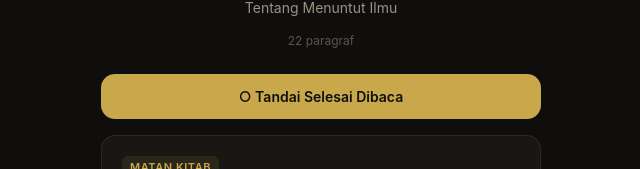
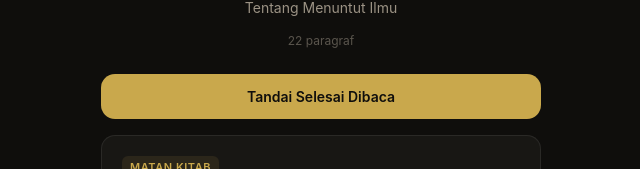
Before and after one commit to sabenihcode/Kitab, a React (Vite) app: page /bab/1 in a window 1280 px wide. Shown: the part 177-346 px from the top of the page, without its empty margins (319-959 px from the left). Built offline with nearby package versions, Linux system fonts and the light colour scheme.

Commit message:
Update BabDetailPage.tsx

```diff
--- a/src/pages/BabDetailPage.tsx
+++ b/src/pages/BabDetailPage.tsx
@@ -166,7 +166,7 @@ export const BabDetailPage = () => {
           onClick={() => toggleComplete(bab.id)}
           aria-pressed={done}
         >
-          {done ? '✓ Selesai Dibaca' : '○ Tandai Selesai Dibaca'}
+          {done ? 'Selesai Dibaca' : 'Tandai Selesai Dibaca'}
         </button>
       </div>
 
@@ -230,7 +230,6 @@ export const BabDetailPage = () => {
             }}
           >
             <div className="khulasah-header">
-              <span className="khulasah-icon">✨</span>
               <p className="khulasah-eyebrow">Kesimpulan Bab</p>
             </div>
             <h3 className="khulasah-title">Hikmah & Ringkasan</h3>
```
